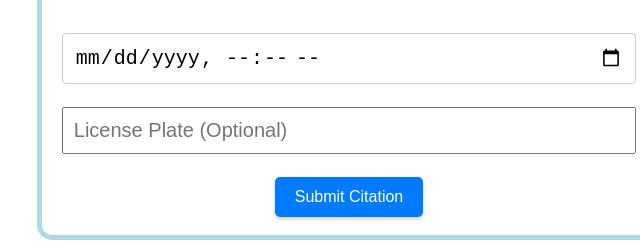
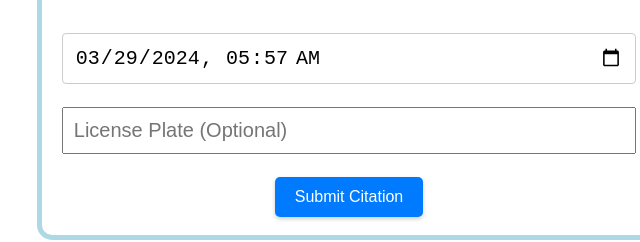
Before and after one commit to adam01140/TAPS-Tracker, a website: page index.html in a window 1280 px wide. Shown: the part 817-1059 px from the top of the page, 291-931 px from the left. Drawn offline with Linux system fonts and the light colour scheme; some packages are replaced by stand-ins of ours; no server answers; a web font is replaced by a local one.

Commit message:
time to drink

```diff
--- a/index.html
+++ b/index.html
@@ -200,6 +200,19 @@ var days = [
 ];
 
 
+window.addEventListener('DOMContentLoaded', (event) => {
+    const now = new Date();
+
+    const formattedDateTime = now.getFullYear() + '-' +
+        (now.getMonth() + 1).toString().padStart(2, '0') + '-' +
+        now.getDate().toString().padStart(2, '0') + 'T' +
+        now.getHours().toString().padStart(2, '0') + ':' +
+        now.getMinutes().toString().padStart(2, '0');
+
+    document.getElementById('timeOccurred').value = formattedDateTime;
+
+    // ...rest of your code
+});
 
 
 
```
